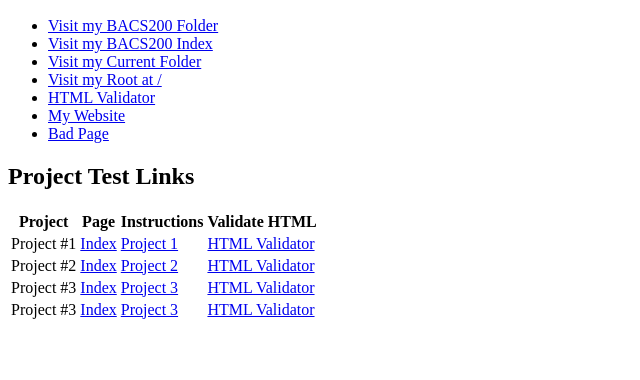
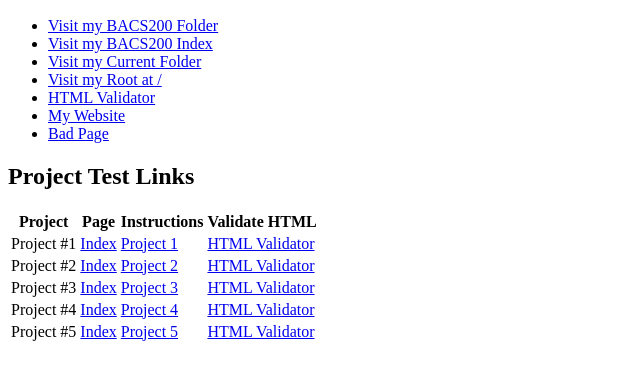
Before and after one commit to RyanRonish/RyanRonish.github.io, a plain HTML site: page bacs200/week_five/test.html in a window 1280 px wide. Shown: the part 110-490 px from the top of the page, without its empty margins (0-640 px from the left). Drawn offline with Linux system fonts and the light colour scheme.

Commit message:
week5 del

```diff
--- a/bacs200/week_five/test.html
+++ b/bacs200/week_five/test.html
@@ -86,11 +86,11 @@
         </td>
       </tr>
       <tr>
-        <td>Project #3</td>
+        <td>Project #4</td>
         <td><a href="educate.html">Index</a></td>
         <td>
           <a href="https://ryanronish.github.io/bacs200/educate.html"
-            >Project 3</a
+            >Project 4</a
           >
         </td>
         <td>
@@ -100,6 +100,21 @@
           >
         </td>
       </tr>
+      <tr>
+        <td>Project #5</td>
+        <td><a href="test.html">Index</a></td>
+        <td>
+          <a href="https://ryanronish.github.io/bacs200/week_five/test.html"
+            >Project 5</a
+          >
+        </td>
+        <td>
+          <a
+            href="https://validator.w3.org/nu/?doc=https%3A%2F%2Fryanronish.github.io%2Fbacs200%2Fweek_five%2Ftest.html"
+            >HTML Validator</a
+          >
+        </td>
+      </tr>
     </table>
   </body>
 </html>
```
